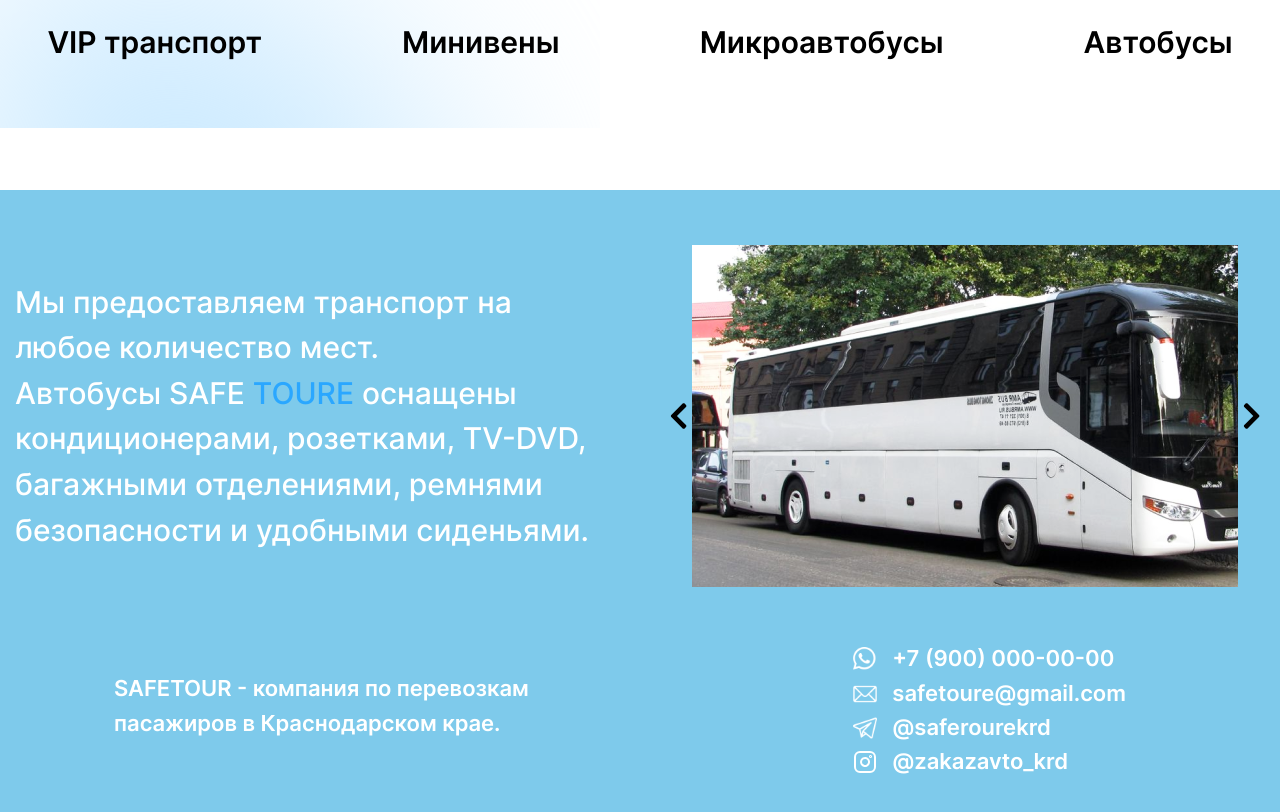
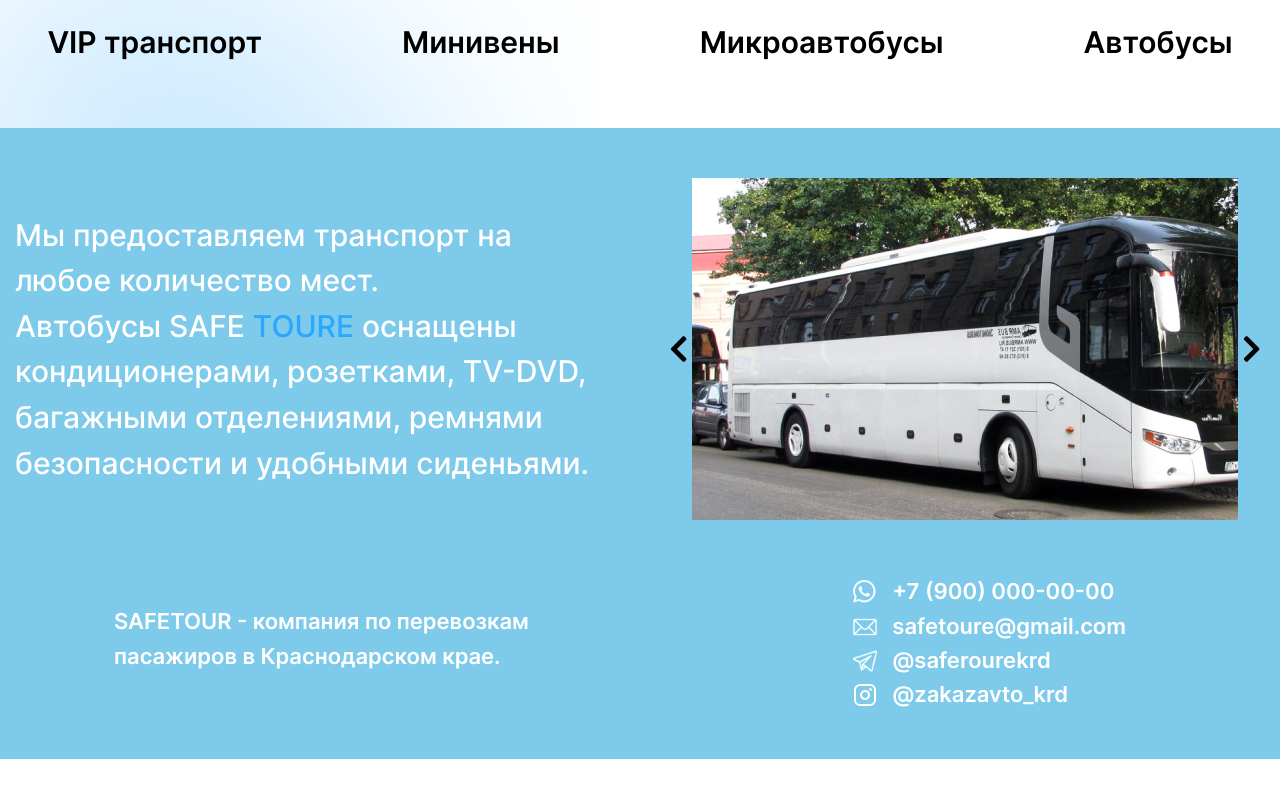
Before and after one commit to TitanSelv/transportation, a React (Create React App) app: page / in a window 1280 px wide. Shown: the part 2880-3692 px from the top of the page. After the commit the page ends 3639 px from the top, so only its background shows below. Built offline with nearby package versions, Linux system fonts and the light colour scheme.

Commit message:
фикс

```diff
--- a/src/components/sliderblock/style.css
+++ b/src/components/sliderblock/style.css
@@ -1,6 +1,5 @@
 .sliderblock {
     background-color: #7ECAEB;
-    margin-top: 62px;
 }
 .colorblue {
     color: #2AA7FF;
@@ -9,7 +8,7 @@
     display: flex;
     align-items: center;
     justify-content: space-between;
-    padding-top: 55px;
+    padding-top: 50px;
 }
 .sliderblock__title {
     color: #fff;
```
